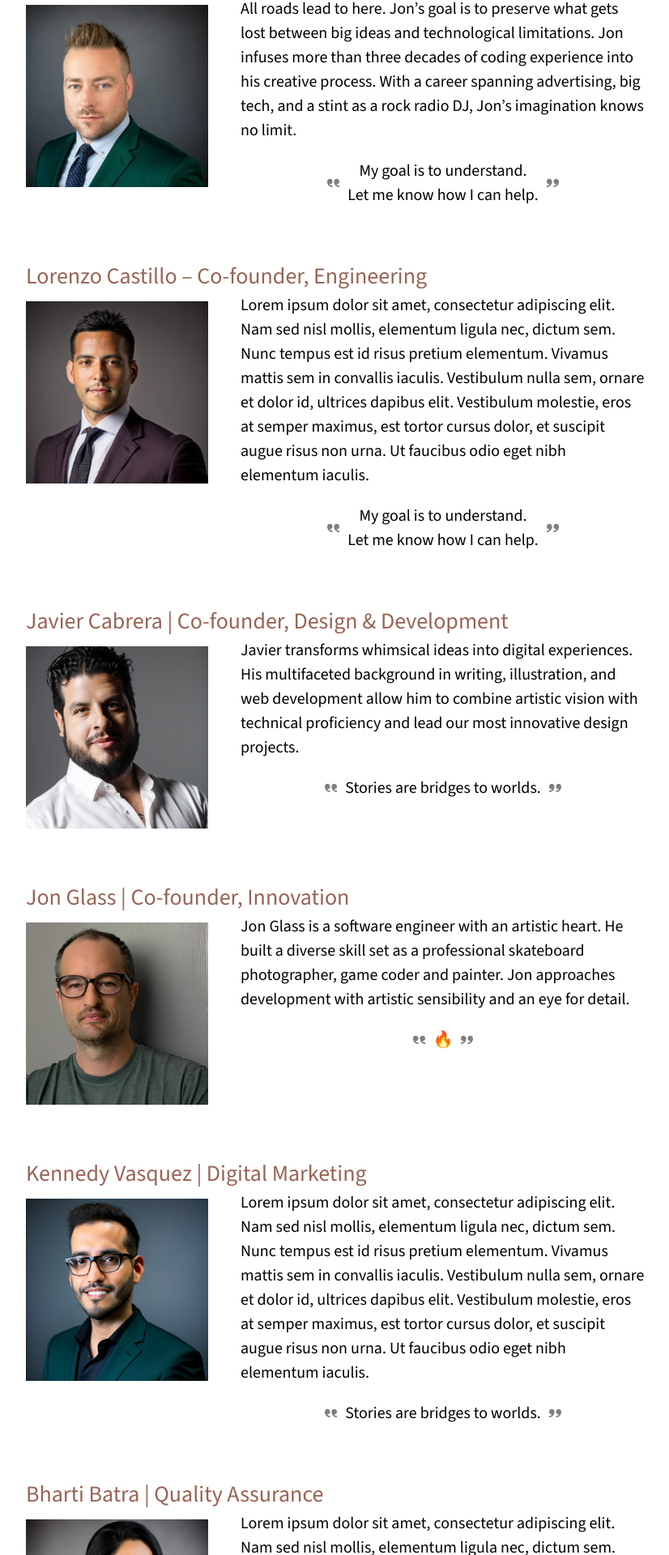
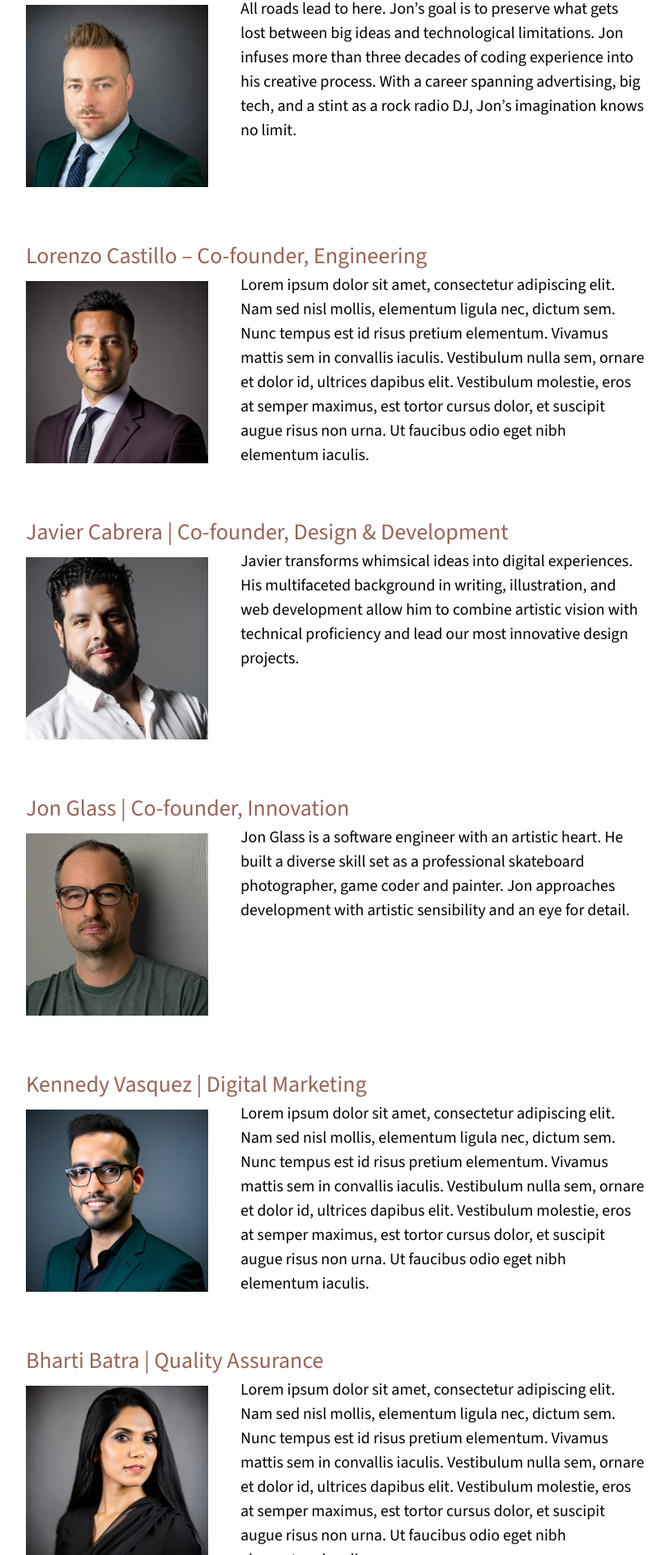
Before and after one commit to La-Reverie/lareverie.studio, a React (Create React App) app: page / in a window 1280 px wide. Shown: the part 4766-6686 px from the top of the page at 81% size, without its empty margins (158-984 px from the left). Built offline with nearby package versions, Linux system fonts and the light colour scheme.

Commit message:
removed quotes from team page

```diff
--- a/src/components/Team.js
+++ b/src/components/Team.js
@@ -24,12 +24,6 @@ function Team() {
             <img className='team-member' src={jon} alt='Jon Caveman' />
             <div className='bio'>
               All roads lead to here. Jon’s goal is to preserve what gets lost between big ideas and technological limitations. Jon infuses more than three decades of coding experience into his creative process. With a career spanning advertising, big tech, and a stint as a rock radio DJ, Jon’s imagination knows no limit.
-              <div className='blockquote'>
-                <img className='icon-quote' width={15} src={quote} />
-                My goal is to understand.<br />
-                Let me know how I can help.
-                <img className='icon-quote rotate' width={15} src={quote} />
-              </div>
             </div>
           </div>
         </article>
@@ -40,12 +34,6 @@ function Team() {
             <img className='team-member' src={lorenzo} alt='Lorenzo Castillo' />
             <div className='bio'>
               Lorem ipsum dolor sit amet, consectetur adipiscing elit. Nam sed nisl mollis, elementum ligula nec, dictum sem. Nunc tempus est id risus pretium elementum. Vivamus mattis sem in convallis iaculis. Vestibulum nulla sem, ornare et dolor id, ultrices dapibus elit. Vestibulum molestie, eros at semper maximus, est tortor cursus dolor, et suscipit augue risus non urna. Ut faucibus odio eget nibh elementum iaculis.
-              <div className='blockquote'>
-                <img className='icon-quote' width={15} src={quote} />
-                My goal is to understand.<br />
-                Let me know how I can help.
-                <img className='icon-quote rotate' width={15} src={quote} />
-              </div>
             </div>
           </div>
         </article>
@@ -56,11 +44,6 @@ function Team() {
             <img className='team-member' src={javier} alt='Javier Cabrera' />
             <div className='bio'>
               Javier transforms whimsical ideas into digital experiences. His multifaceted background in writing, illustration, and web development allow him to combine artistic vision with technical proficiency and lead our most innovative design projects.
-              <div className='blockquote'>
-                <img className='icon-quote' width={15} src={quote} />
-                Stories are bridges to worlds.
-                <img className='icon-quote rotate' width={15} src={quote} />
-              </div>
             </div>
           </div>
         </article>
@@ -71,11 +54,6 @@ function Team() {
             <img className='team-member' src={jonglass} alt='Jon Glass' />
             <div className='bio'>
               Jon Glass is a software engineer with an artistic heart. He built a diverse skill set as a professional skateboard photographer, game coder and painter. Jon approaches development with artistic sensibility and an eye for detail.
-              <div className='blockquote'>
-                <img className='icon-quote' width={15} src={quote} />
-                🔥
-                <img className='icon-quote rotate' width={15} src={quote} />
-              </div>
             </div>
           </div>
         </article>
@@ -86,11 +64,6 @@ function Team() {
             <img className='team-member' src={kennedy} alt='Kennedy Vasquez' />
             <div className='bio'>
               Lorem ipsum dolor sit amet, consectetur adipiscing elit. Nam sed nisl mollis, elementum ligula nec, dictum sem. Nunc tempus est id risus pretium elementum. Vivamus mattis sem in convallis iaculis. Vestibulum nulla sem, ornare et dolor id, ultrices dapibus elit. Vestibulum molestie, eros at semper maximus, est tortor cursus dolor, et suscipit augue risus non urna. Ut faucibus odio eget nibh elementum iaculis.
-              <div className='blockquote'>
-                <img className='icon-quote' width={15} src={quote} />
-                Stories are bridges to worlds.
-                <img className='icon-quote rotate' width={15} src={quote} />
-              </div>
             </div>
           </div>
         </article>
```
